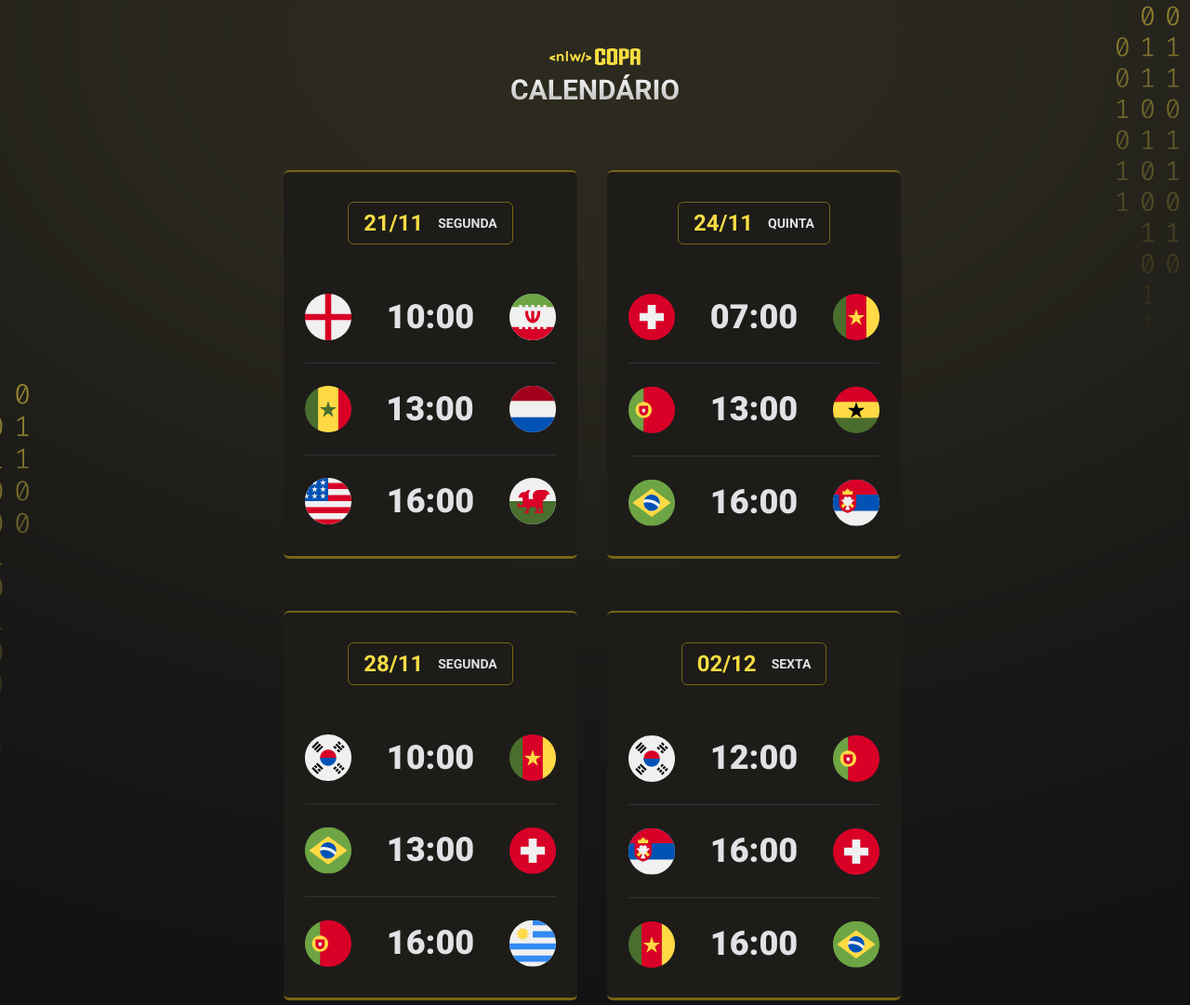
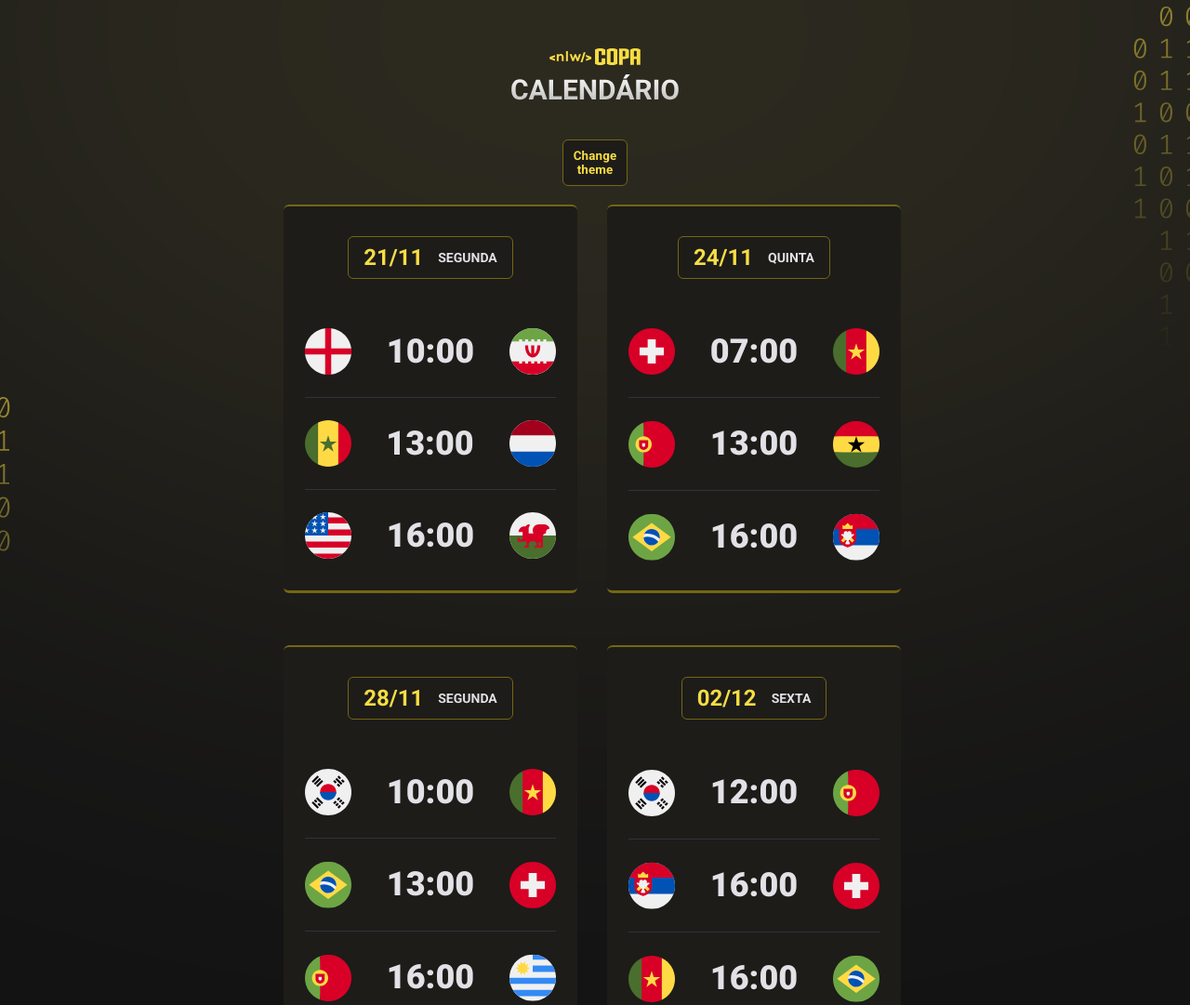
Before and after one commit to denismiranda/NLW-Copa, a plain HTML site: page index.html in a window 1280 px wide. Shown: the top 1081 px of the page at 93% size. Drawn offline with Linux system fonts and the light colour scheme.

Commit message:
Add button

```diff
--- /dev/null
+++ b/changeColor.js
@@ -0,0 +1,9 @@
+const btnChangeColor = document.querySelector('#butt');
+
+let bgdColors = ["yellow", "blue", "green"];
+let position = 0;
+
+btnChangeColor.addEventListener("click", function (event) {
+  position = (position + 1) % bgdColors.length;
+  event.target.parentNode.parentNode.parentNode.className = bgdColors[position]
+})
--- a/index.html
+++ b/index.html
@@ -20,11 +20,16 @@
         <img src="./assets/logo.svg" alt="">
       </header>
 
+      <div class="button">
+        <button class="but" id="butt" type="button" >Change theme</button>
+      </div>
+
       <main id="cards"></main>
 
     </div>
 
     <script src="./main.js" ></script>
+    <script src="./changeColor.js"></script>
 
   </body>
 </html>
--- a/style.css
+++ b/style.css
@@ -10,11 +10,11 @@ ul {
 
 body { /*Background*/
 
- background-color: #121214;
- background-image: var(--bg) ;
- background-repeat: no-repeat;
- background-position: top center;
- background-size: cover;
+  background-color: #121214;
+  background-image: var(--bg) ;
+  background-repeat: no-repeat;
+  background-position: top center;
+  background-size: cover;
 }
 
 :root {
@@ -65,7 +65,7 @@ body * {
 }
 
 header {
-  margin-bottom: 63px;
+  margin-bottom: 30px;
   text-align: center;
 }
 
@@ -133,8 +133,30 @@ header {
   color: #e1e1e6;
 }
 
+/* button */
+.but {
+  background: var(--card-bg-color);
+  border: 1px solid var(--card-title-border-color);
+  border-radius: 6px;
+  color: #F7DD43;
+  cursor: pointer;
+  font-weight: bold;
+  height: 50px;
+  letter-spacing: .16px;
+  margin-right: 0;
+  position: relative;
+  width: 70px;
+  }
+
+.button {
+  text-align: center;
+  margin-bottom: 20px;
+  margin-top: 20px;
+}
+
+
 /* Animation || Transition */
-
+.button:hover,
 .card h2:hover,
 .card ul li strong:hover,
 .card ul li img:hover,
@@ -142,6 +164,7 @@ header:hover {
   transform: scale(1.1);
 }
 
+.button,
 .card h2,
 .card ul li strong,
 .card ul li img,
```
